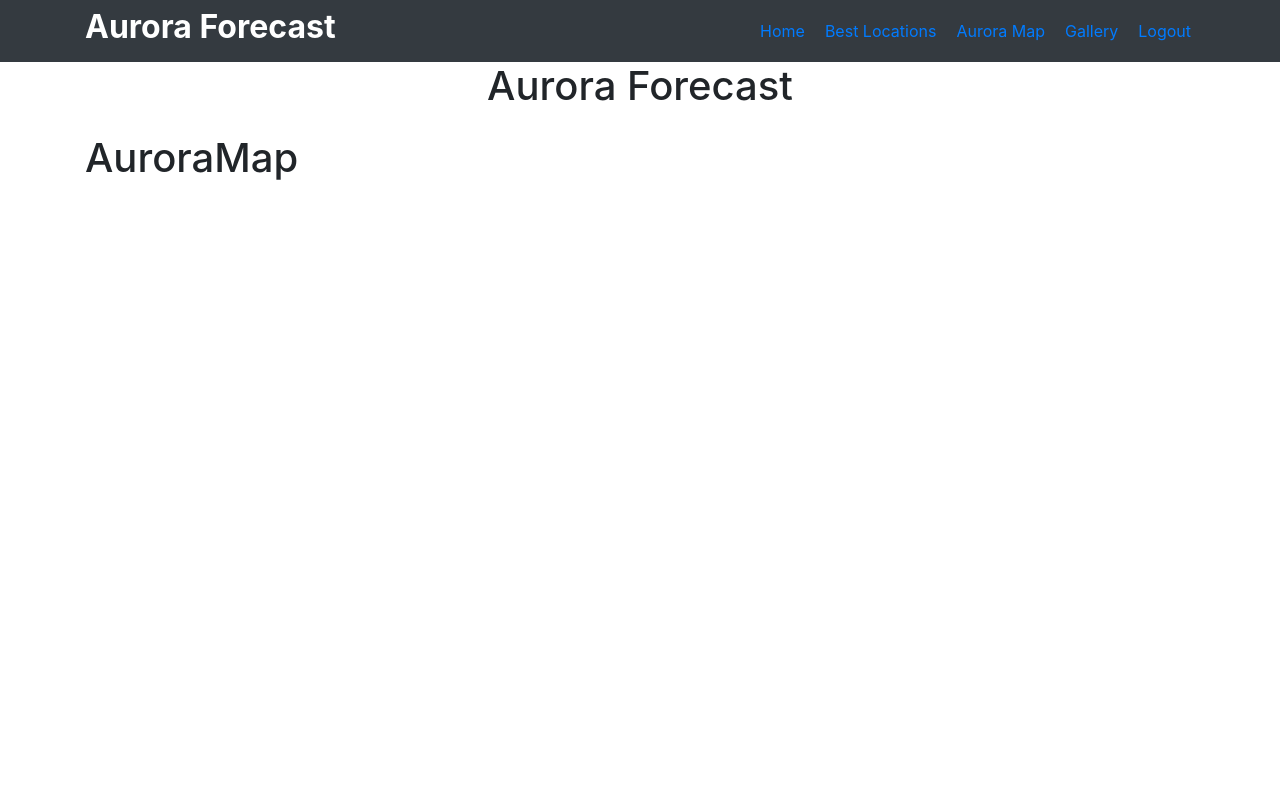
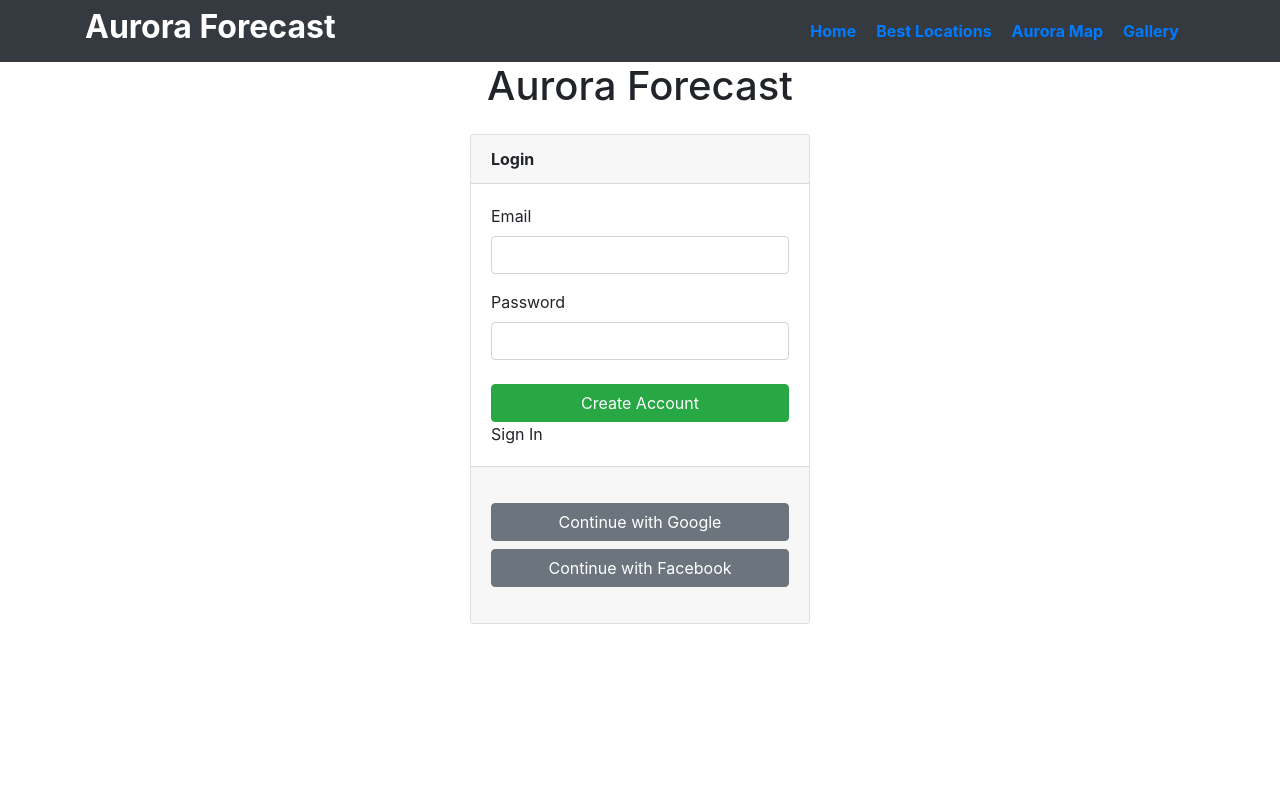
Before and after one commit to aidenkimgj/aurora-forecast, a React (Create React App) app: page /auroramap in a window 1280 px wide. Shown: the top 800 px of the page. Built offline with nearby package versions, Linux system fonts and the light colour scheme; no server answers.

Commit message:
Update navigation func parts

```diff
--- a/src/components/Navigation.jsx
+++ b/src/components/Navigation.jsx
@@ -11,9 +11,11 @@ import {
 } from 'reactstrap';
 import { authService } from '../fbInstance';
 
-const Navigation = () => {
+const Navigation = ({ isLoggedIn }) => {
   const [isOpen, setIsOpen] = useState(false);
   const history = useHistory();
+
+  console.log(isLoggedIn, '네비게이션에서');
 
   const handleToggle = () => {
     setIsOpen(!isOpen);
@@ -23,20 +25,6 @@ const Navigation = () => {
     authService.signOut();
     history.push('/');
   };
-  //   <ul>
-  //   <li>
-  //     <Link to="/">Home</Link>
-  //   </li>
-  //   <li>
-  //     <Link to="/bestlocations">Best Locations</Link>
-  //   </li>
-  //   <li>
-  //     <Link to="/auroramap">Aurora Map</Link>
-  //   </li>
-  //   <li>
-  //     <Link to="/gallery">Gallery</Link>
-  //   </li>
-  // </ul>
 
   return (
     <Navbar color="dark" dark expand="lg" className="sticky-top">
@@ -46,7 +34,11 @@ const Navigation = () => {
         </Link>
         <NavbarToggler onClick={handleToggle} />
         <Collapse isOpen={isOpen} navbar>
-          <Nav className="ml-auto d-felx justify-content-around" navbar>
+          <Nav
+            className="ml-auto d-felx justify-content-around"
+            navbar
+            style={{ fontWeight: 'bold' }}
+          >
             <NavItem>
               <Form className="col pr-3 p-1">
                 <Link to="/" className="text-decoration-none">
@@ -75,6 +67,7 @@ const Navigation = () => {
                 </Link>
               </Form>
             </NavItem>
+            {isLoggedIn ? (
               <NavItem>
                 <Form className="col p-1">
                   <Link
@@ -86,6 +79,9 @@ const Navigation = () => {
                   </Link>
                 </Form>
               </NavItem>
+            ) : (
+              ''
+            )}
           </Nav>
         </Collapse>
       </Container>
--- a/src/components/Router.jsx
+++ b/src/components/Router.jsx
@@ -1,5 +1,5 @@
 import React from 'react';
-import { HashRouter as Router, Route, Switch } from 'react-router-dom';
+import { Route, Switch } from 'react-router-dom';
 import Home from '../routes/Home';
 import Auth from '../routes/Auth';
 import { Container } from 'reactstrap';
@@ -10,20 +10,29 @@ import Header from './Header';
 import Navigation from './Navigation';
 
 const AppRouter = ({ isLoggedIn }) => {
+  console.log(isLoggedIn, '로그인 정보');
+
   return (
     <>
-      <Navigation />
+      <Navigation isLoggedIn={isLoggedIn} />
       <Header />
       <Container id="main-body">
         <Switch>
           {isLoggedIn ? (
-            <Route path="/" exact component={Home} />
+            <>
+              <Route path="/" exact component={Home} />
+              <Route path="/bestlocations" exact component={BestLocations} />
+              <Route path="/auroramap" exact component={AuroraMap} />
+              <Route path="/gallery" exact component={Gallery} />
+            </>
           ) : (
-            <Route path="/" exact component={Auth} />
+            <>
+              <Route path="/" exact component={Auth} />
+              <Route path="/bestlocations" exact component={Auth} />
+              <Route path="/auroramap" exact component={Auth} />
+              <Route path="/gallery" exact component={Auth} />
+            </>
           )}
-          <Route path="/bestlocations" exact component={BestLocations} />
-          <Route path="/auroramap" exact component={AuroraMap} />
-          <Route path="/gallery" exact component={Gallery} />
         </Switch>
       </Container>
     </>
--- a/src/routes/Auth.jsx
+++ b/src/routes/Auth.jsx
@@ -75,7 +75,7 @@ const Auth = () => {
 
   return (
     <>
-      <Col sm="12" md={{ size: 6, offset: 3 }} className="login">
+      <Col sm="12" md={{ size: 4, offset: 4 }} className="login">
         <Card>
           <CardHeader id="card-header">
             <strong>Login</strong>
```
Lines whose indentation alone changed are shown as unchanged.
